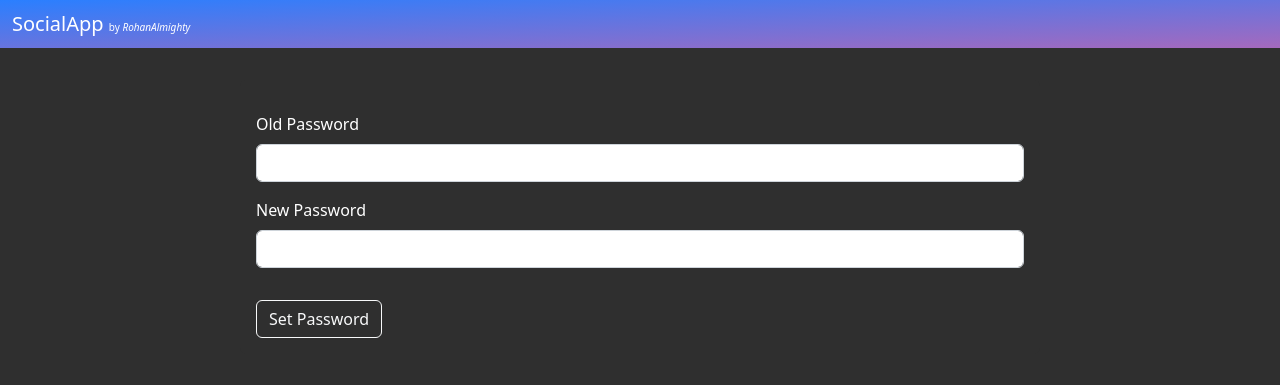
After one commit to RohanAlmighty/Python-FastAPI-SocialApp, a FastAPI app: template templates/edit-user-password.html in a window 1280 px wide. The commit adds this page. Shown: the top 385 px of the page. Run offline with FastAPI, Linux system fonts and the light colour scheme; the template is opened without the code that fills it, so the values that code supplies are empty; some libraries are stand-ins or nearby versions.

Commit message:
📦 NEW: Added edit-password functionality

```diff
--- a/routers/auth.py
+++ b/routers/auth.py
@@ -213,3 +213,42 @@ async def register_user(
 
     msg = "User successfully created"
     return templates.TemplateResponse("login.html", {"request": request, "msg": msg})
+
+
+@router.get("/edit-password", response_class=HTMLResponse)
+async def edit_user_view(request: Request):
+    user = await get_current_user(request)
+    if user is None:
+        return RedirectResponse(url="/auth", status_code=status.HTTP_302_FOUND)
+
+    return templates.TemplateResponse(
+        "edit-user-password.html", {"request": request, "user": user}
+    )
+
+
+@router.post("/edit-password", response_class=HTMLResponse)
+async def user_password_change(
+    request: Request,
+    password: str = Form(...),
+    password2: str = Form(...),
+    db: Session = Depends(get_db),
+):
+    user = await get_current_user(request)
+    if user is None:
+        return RedirectResponse(url="/auth", status_code=status.HTTP_302_FOUND)
+
+    user_data = db.query(models.Users).filter(models.Users.id == user.get("id")).first()
+
+    msg = "Wrong password"
+
+    if user_data is not None:
+        if verify_password(password, user_data.hashed_password):
+            user_data.hashed_password = get_password_hash(password2)
+
+            db.add(user_data)
+            db.commit()
+            msg = "Password updated"
+
+    return templates.TemplateResponse(
+        "edit-user-password.html", {"request": request, "user": user, "msg": msg}
+    )
--- /dev/null
+++ b/templates/edit-user-password.html
@@ -0,0 +1,32 @@
+{% include 'layout.html' %}
+
+<div class="container pt-3 pb-3">
+    <div class="card text-dark mb-3 mt-3 mx-auto border-0" style="max-width: 50rem; background-color: #2f2f2f;">
+        <div class="card-body text-white">
+
+            {% if msg %}
+            {% if msg == 'Wrong password' %}
+            <div class="alert alert-danger mx-auto text-center" role="alert" style="max-width: 25rem;">
+                {{msg}}
+            </div>
+            {% else %}
+            <div class="alert alert-success mx-auto text-center" role="alert" style="max-width: 25rem;">
+                {{msg}}
+            </div>
+            {% endif %}
+            {% endif %}
+
+            <form method="POST" action="/auth/edit-password">
+                <div class="form-group mb-3 mt-3 mx-auto">
+                    <label class="mb-2">Old Password</label>
+                    <input type="password" class="form-control" name="password" required>
+                </div>
+                <div class="form-group mb-3 mt-3 mx-auto">
+                    <label class="mb-2">New Password</label>
+                    <input type="password" class="form-control" name="password2" required>
+                </div>
+                <button type="submit" class="btn btn-outline-light mt-3">Set Password</button>
+            </form>
+        </div>
+    </div>
+</div>
--- a/templates/navbar.html
+++ b/templates/navbar.html
@@ -12,7 +12,7 @@
                     <a class="nav-link active" href="/">Home</a>
                 </li>
                 <li class="nav-item m-1">
-                    <a class="nav-link active" href="#">Change Password</a>
+                    <a class="nav-link active" href="/auth/edit-password">Change Password</a>
                 </li>
                 <li class="nav-item m-1">
                     <a class="nav-link active" href="/auth/logout">Logout</a>
```
